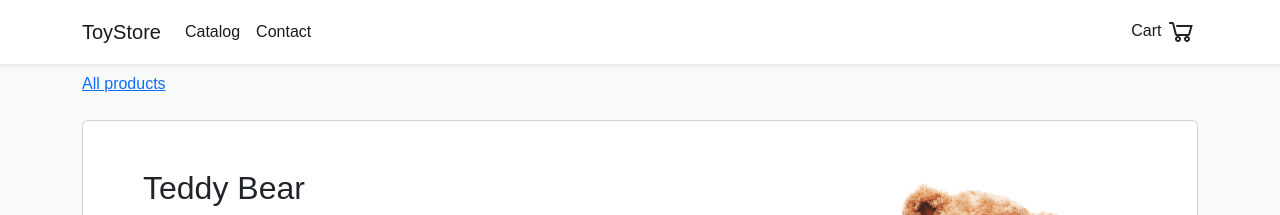
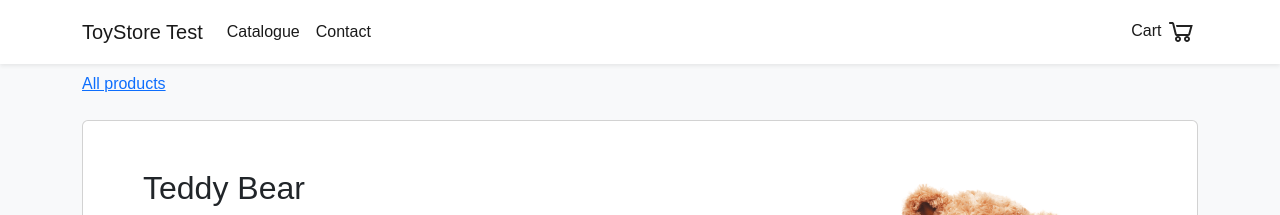
Before and after one commit to EmmanuelMICHEL69005/Test2304, a Jekyll site: the page built from _products/product1.md, in a window 1280 px wide. Shown: the top 215 px of the page. Built offline with Jekyll 4.4.1, drawn with Linux system fonts in a browser that asks for light colours.

Commit message:
Update header.html

```diff
--- a/_includes/header.html
+++ b/_includes/header.html
@@ -1,13 +1,13 @@
 <nav class="navbar fixed-top navbar-expand-lg bg-white shadow-sm">
   <div class="container">
-    <a class="navbar-brand" href="{{'/' | relative_url }}">ToyStore</a>
+    <a class="navbar-brand" href="{{'/' | relative_url }}">ToyStore Test</a>
     <button class="navbar-toggler" type="button" data-bs-toggle="collapse" data-bs-target="#navbarText" aria-controls="navbarText" aria-expanded="false" aria-label="Toggle navigation">
       <span class="navbar-toggler-icon"></span>
     </button>
     <div class="collapse navbar-collapse" id="navbarText">
       <ul class="navbar-nav me-auto mb-2 mb-lg-0">
         <li class="nav-item">
-          <a class="nav-link active" aria-current="page" href="{{'/' | relative_url }}">Catalog</a>
+          <a class="nav-link active" aria-current="page" href="{{'/' | relative_url }}">Catalogue</a>
         </li>
         <li class="nav-item">
           <a class="nav-link active" aria-current="page" href="{{'/contact' | relative_url }}">Contact</a>
```
